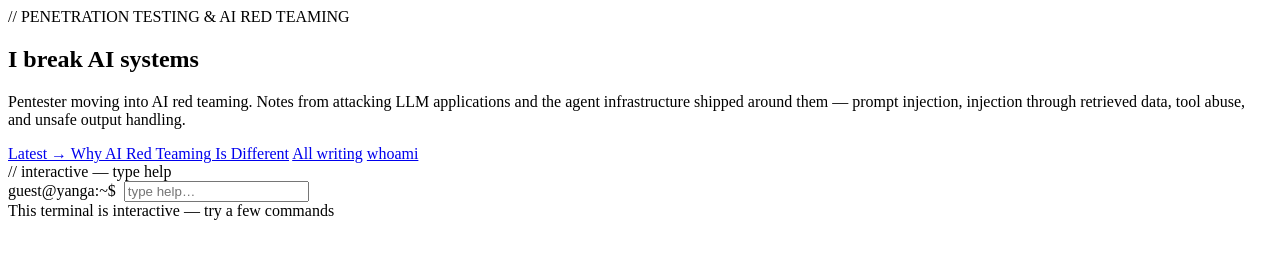
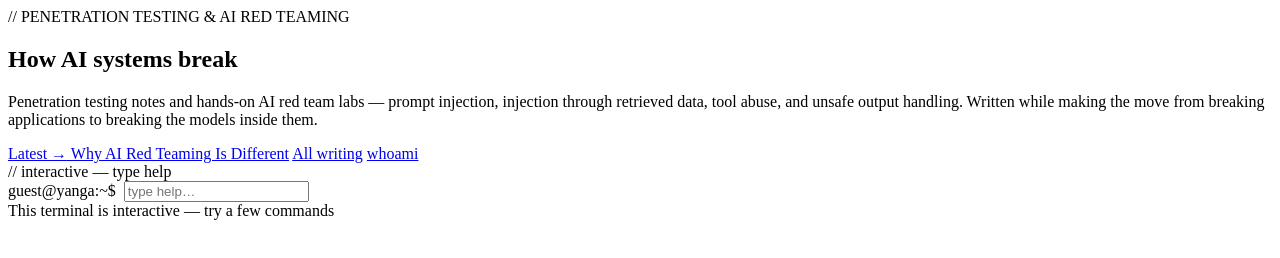
Before and after one commit to r3sup3r/r3sup3r.github.io, a website: page src/index.html in a window 1280 px wide. Drawn offline with Linux system fonts and the light colour scheme.

Commit message:
Reword the hero: describe the subject, not the operator
'I break AI systems' is a claim about ability that the site can't yet
back — no disclosed findings, no ranked results. It reads as a boast to
anyone who scrolls down and counts.

'How AI systems break' says the same thing about the subject matter
without asserting anything about me, and it's accurate to what the
posts actually are.

```diff
--- a/src/index.html
+++ b/src/index.html
@@ -13,8 +13,8 @@
     <div class="home-main">
       <section class="hero">
         <div class="hero-subtitle">// PENETRATION TESTING &amp; AI RED TEAMING</div>
-        <h1><span class="flag-green">I break</span> <span class="flag-red">AI systems</span></h1>
-        <p class="hero-lede">Pentester moving into AI red teaming. Notes from attacking LLM applications and the agent infrastructure shipped around them &mdash; prompt injection, injection through retrieved data, tool abuse, and unsafe output handling.</p>
+        <h1><span class="flag-green">How AI systems</span> <span class="flag-red">break</span></h1>
+        <p class="hero-lede">Penetration testing notes and hands-on AI red team labs &mdash; prompt injection, injection through retrieved data, tool abuse, and unsafe output handling. Written while making the move from breaking applications to breaking the models inside them.</p>
         <div class="hero-tags">
           <a href="posts/why-ai-red-teaming-is-different.html">Latest &rarr; Why AI Red Teaming Is Different</a>
           <a href="blog.html">All writing</a>
```
